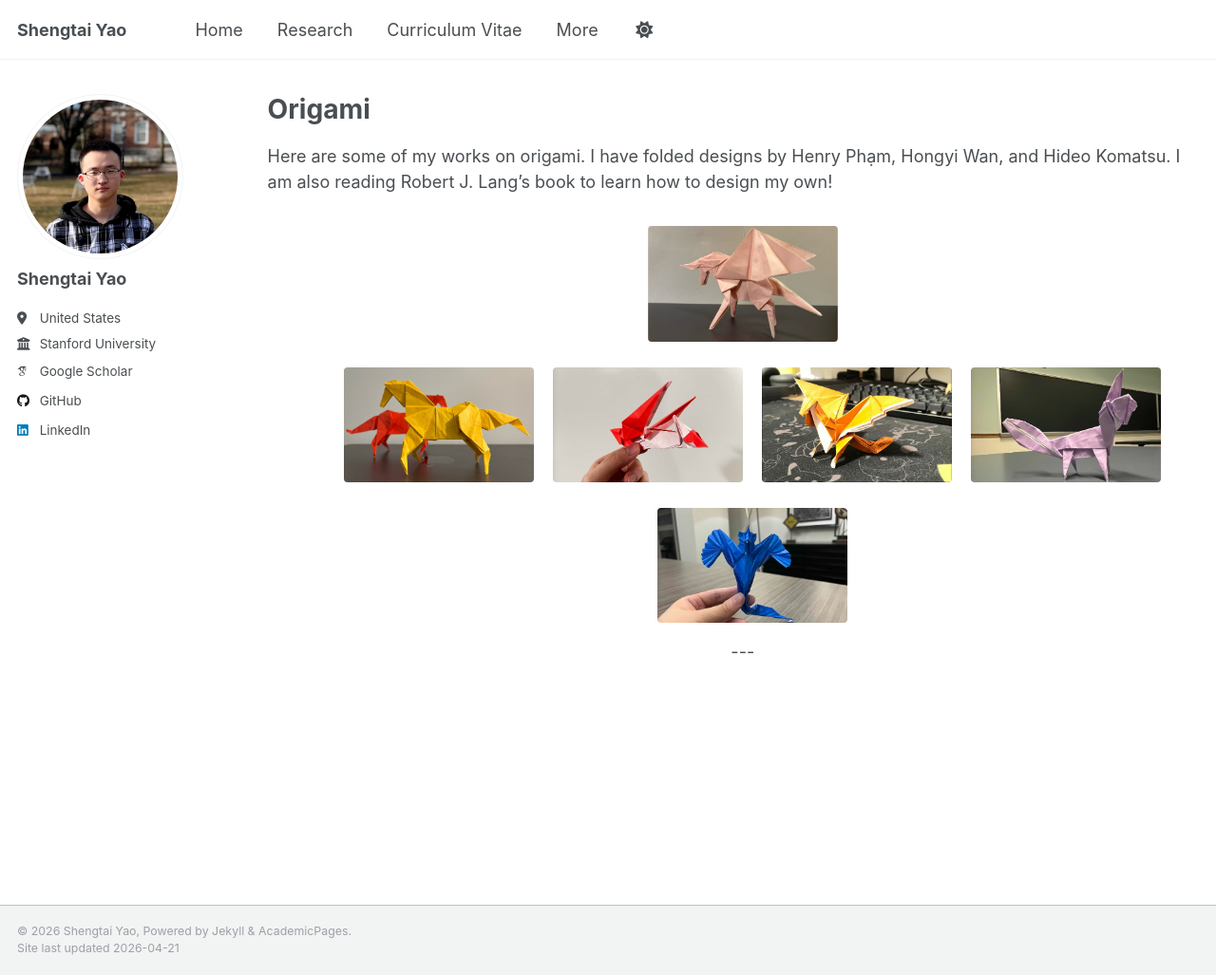
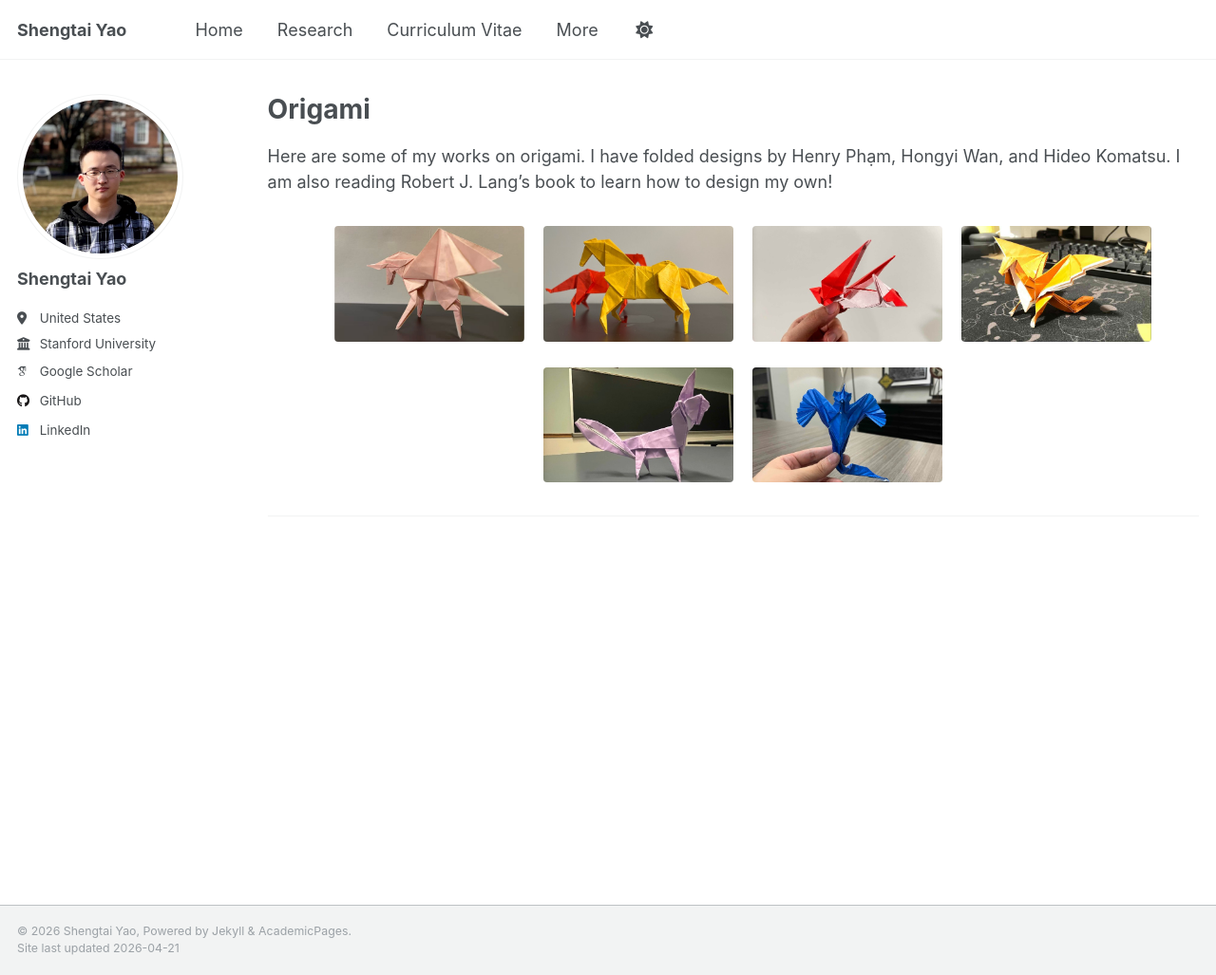
Before and after one commit to Yaoshengtai/Yaoshengtai.github.io, a Jekyll site: the page built from _pages/origami.md, in a window 1280 px wide and 1027 px high. Shown: the whole window at 95% size. Built offline with Jekyll 4.4.1, drawn with Linux system fonts in a browser that asks for light colours; some web fonts are replaced.

Commit message:
Update origami.md

```diff
--- a/_pages/origami.md
+++ b/_pages/origami.md
@@ -8,15 +8,16 @@ author_profile: true
 
 Here are some of my works on origami. I have folded designs by Henry Phạm, Hongyi Wan, and Hideo Komatsu. I am also reading Robert J. Lang's book to learn how to design my own!
 
-<div style="margin-left:20px; text-align: center;">
-    <figure style="display:inline-block; margin:10px; text-align:center;">
-      <img src="/images/origami/origami_6.jpg" style="width:200px; display:block; margin:auto;"/>
-    </figure>
 
 <div style="margin-left:20px; text-align: center;">
-    <figure style="display:inline-block; margin:10px; text-align:center;">
-      <img src="/images/origami/origami_5.jpg" style="width:200px; display:block; margin:auto;"/>
-    </figure>
+
+ <figure style="display:inline-block; margin:10px; text-align:center;">
+  <img src="/images/origami/origami_6.jpg" style="width:200px; display:block; margin:auto;"/>
+</figure>
+
+<figure style="display:inline-block; margin:10px; text-align:center;">
+  <img src="/images/origami/origami_5.jpg" style="width:200px; display:block; margin:auto;"/>
+</figure>
 
 <figure style="display:inline-block; margin:10px; text-align:center;">
     <img src="/images/origami/origami_4.jpg" style="width:200px; display:block; margin:auto;"/>
```
